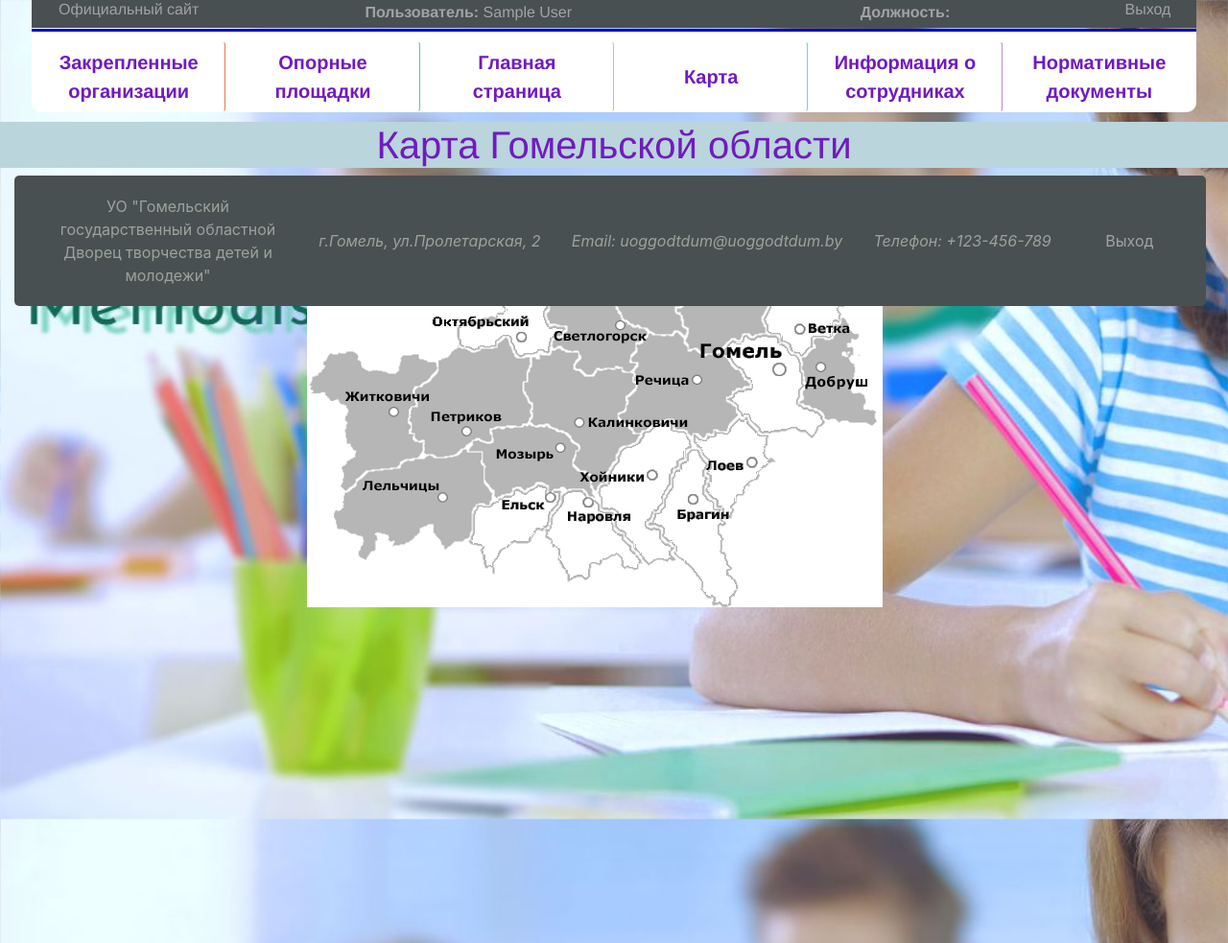
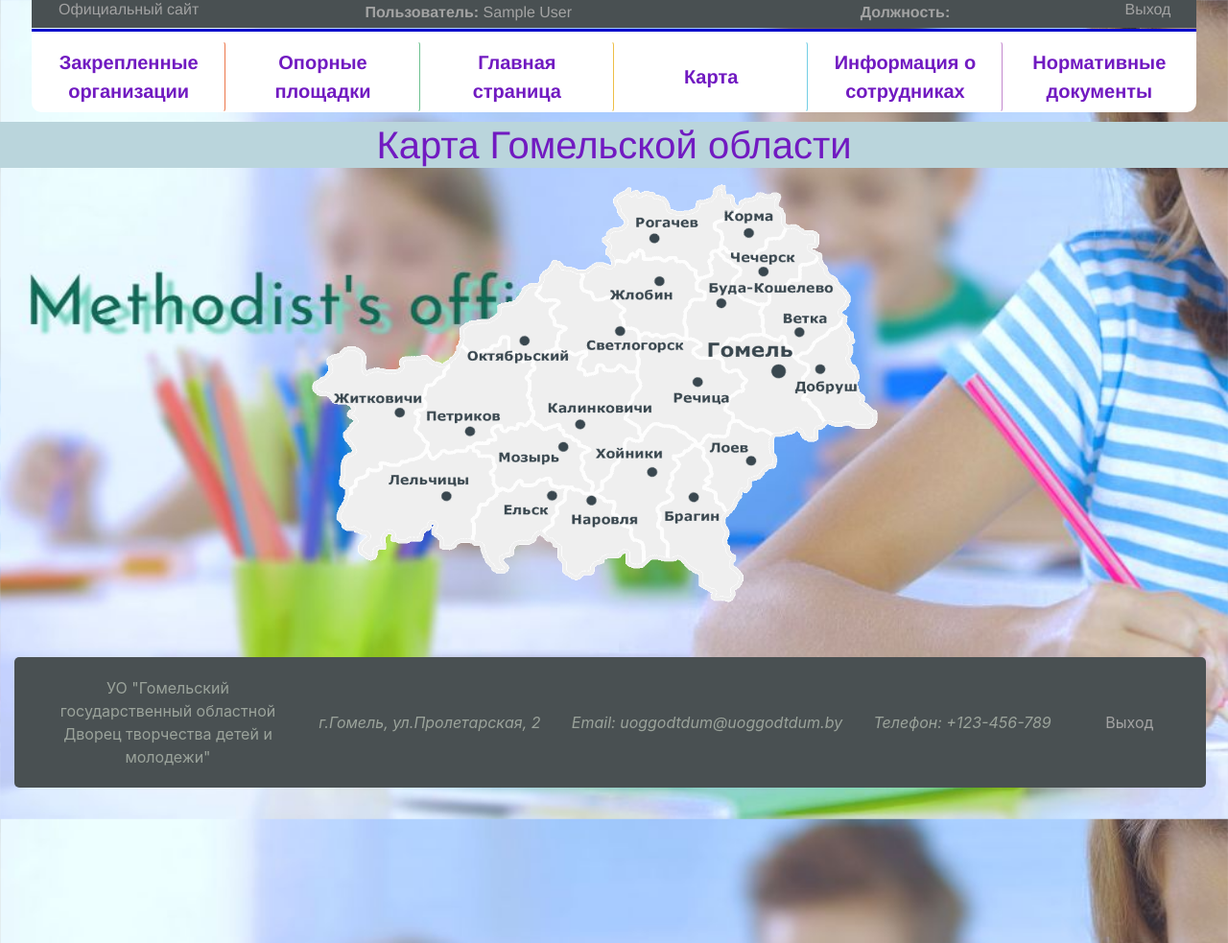
Before and after one commit to suph4rd/DDTProject, a Django app: page /map/ in a window 1280 px wide; the page is wider, and only the part inside the window is pictured. Shown: that part at 96% size. Run offline with Django 3.2, Linux system fonts and the light colour scheme; the visitor is signed in with stand-in values (Sample User, id 1); some libraries are stand-ins or nearby versions.

Commit message:
feat: fix footer for map

```diff
--- a/templates/core/map.html
+++ b/templates/core/map.html
@@ -6,7 +6,8 @@
     <h1 class=" center" style= "color: #711ac1;font-family: 'Helvetica Neue',Helvetica, Arial, sans-serif;" >Карта Гомельской области</h1>
 
     <div>
-        <img style="position:absolute; margin-left: 25%" src="{% static 'map/Gomel-obl_rai.jpg' %}" alt="">
+{#        <img style="position:absolute; margin-left: 25%" src="{% static 'map/Gomel-obl_rai.jpg' %}" alt="">#}
+        <img style="position:absolute; margin-left: 25%; width: 600px; height: 455px" src="{% static 'map/region.png' %}" alt="">
 
         <svg style="position: absolute; width: 1140px; height: 800px; margin-left: 25%" viewBox="0 0 1140 800">
 
@@ -127,6 +128,8 @@
         <div style="margin-top: 510px">
             {% include 'core/udo_content.html' %}
         </div>
+    {% else %}
+        <div style="margin-top: 510px"></div>
     {% endif %}
 
 
```
